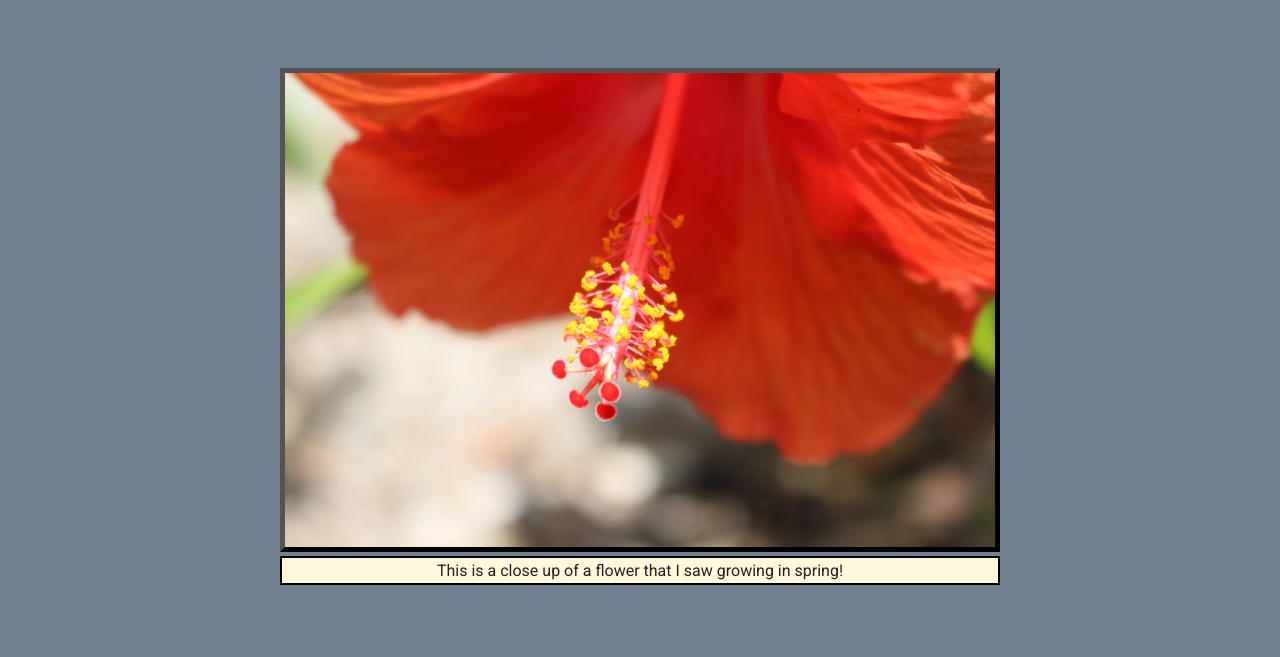
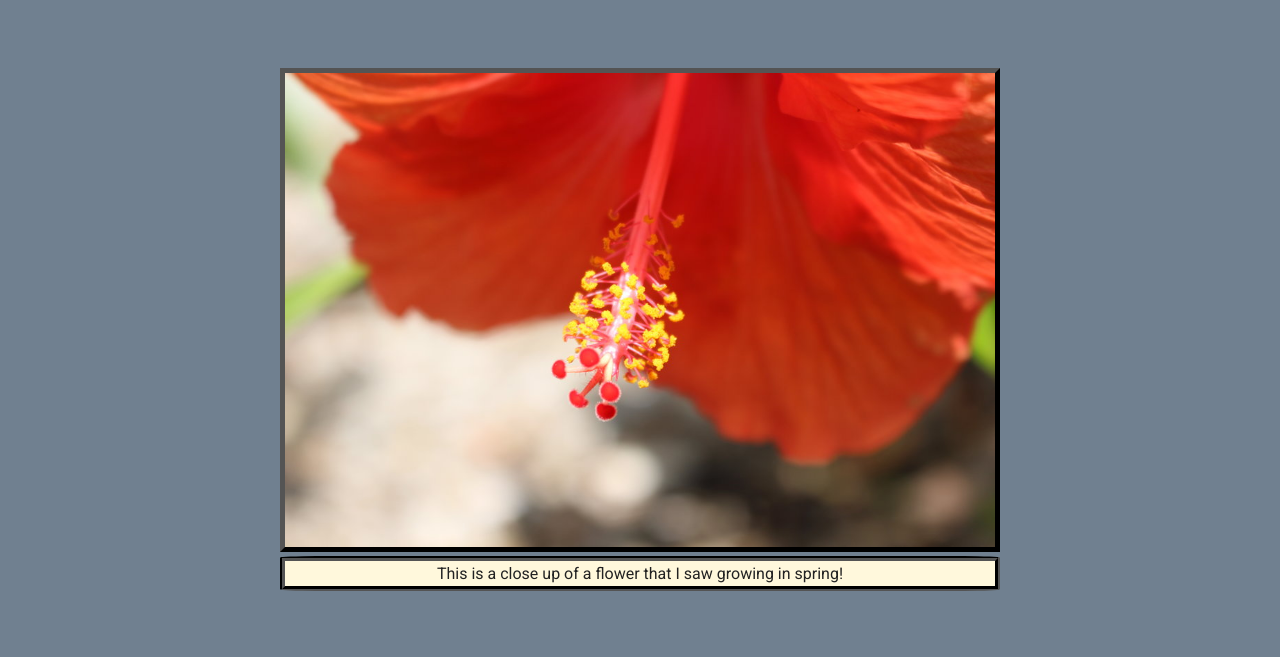
Before and after one commit to ChrisP498/TT_Project-1, a plain HTML site: page photos.html in a window 1280 px wide. Shown: the part 288-945 px from the top of the page. Drawn offline with Linux system fonts and the light colour scheme; a web font is replaced by a local one.

Commit message:
Paragraph
Added a more prominent border to the paragraphs.

```diff
--- a/photos.css
+++ b/photos.css
@@ -93,7 +93,10 @@ header {
     margin: 30px auto;
     margin-top: 0;
     margin-bottom: 25px;
-    border: 2px solid black;
+    border-width: thick;
+    border-radius: 5%;
+    border-style: groove;
+    border-color: black;
     background-color: cornsilk;
 }
 
```
